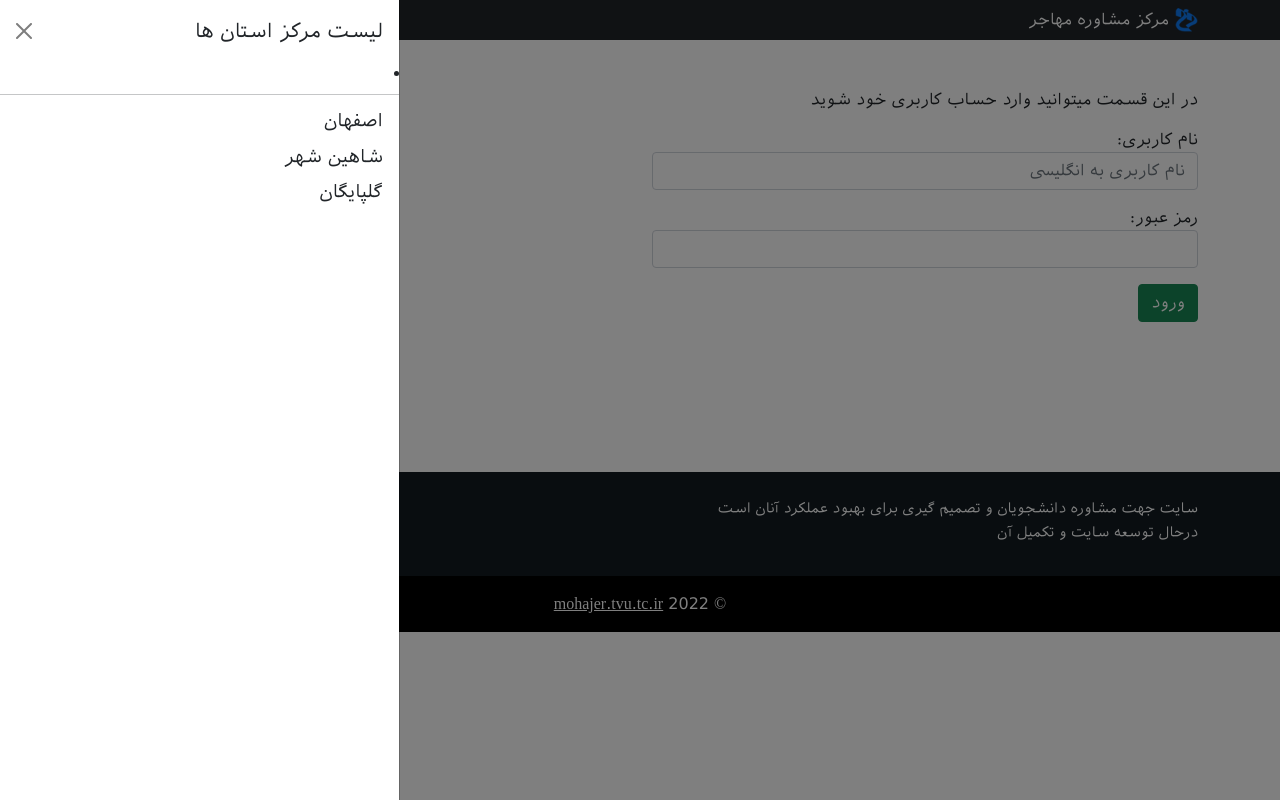
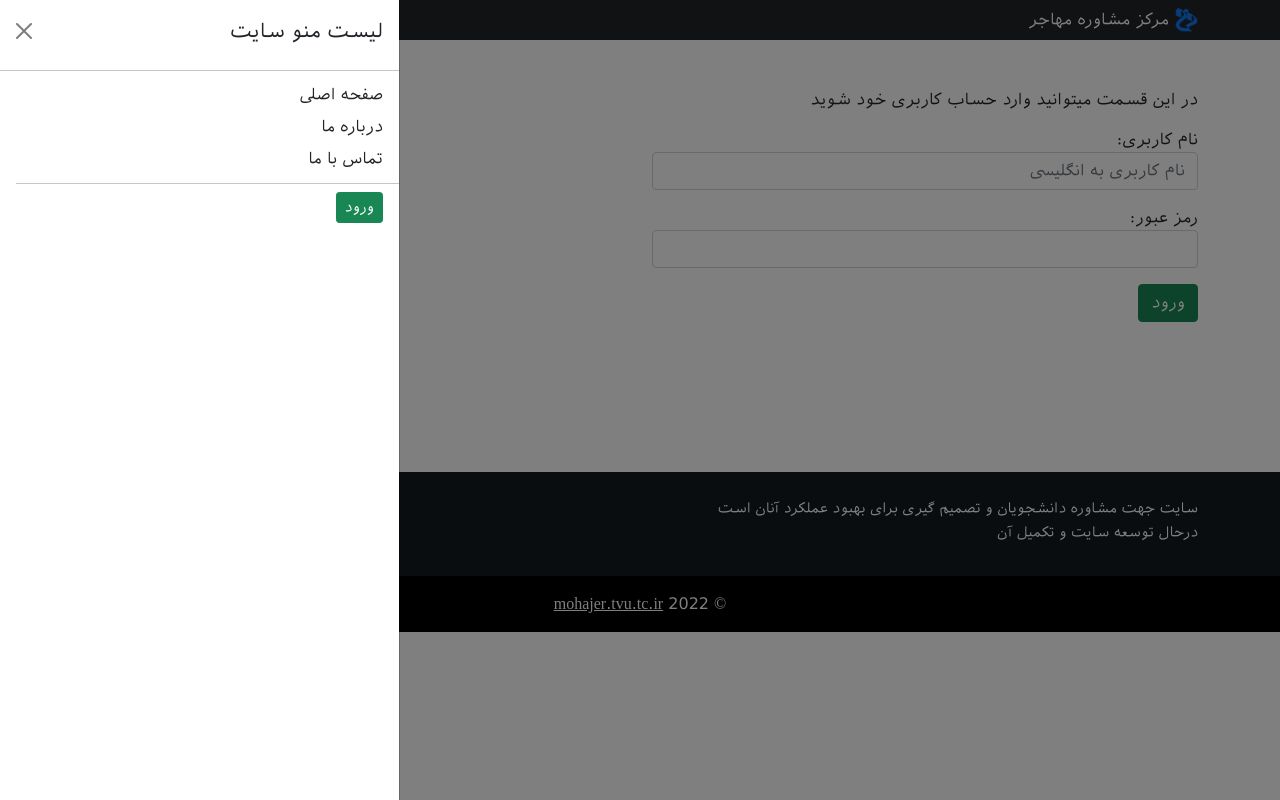
Before and after one commit to saeid-rasoli/moshavere_mohajer, a Django app: page /login/?next=/markaz-moshavere/ in a window 1280 px wide, after a click that opens the changed part. Run offline with Django 4.2, Linux system fonts and the light colour scheme; parts of the project's set-up code (start-up, migrations or seed data) failed here and were passed over; some libraries are stand-ins or nearby versions.

Commit message:
markaz moshavere added

```diff
--- a/moshavere/urls.py
+++ b/moshavere/urls.py
@@ -19,4 +19,6 @@ urlpatterns = [
     path('consulation/<slug:slug>/export/', views.export_form, name='export_form'),
     path('students/', views.students_view, name='students'),
     path('markaz-moshavere/<city>/', views.marakez_moshavere, name='markaz_moshavere'),
+    path('markaz-moshavere/', views.marakez_moshavere_all, name='markaz_moshavere_all')
+
 ]
--- a/templates/snippets/navbar.html
+++ b/templates/snippets/navbar.html
@@ -8,45 +8,46 @@
 
     <div class="row">
         <div class="col">
-            <li class="nav-item dropdown" style="list-style: none;">
-                <a class="btn btn-outline-light btn-sm dropdown-toggle" href="#" id="navbarDropdown" role="button" data-bs-toggle="dropdown"
-                    aria-expanded="false">
-                    منو
-                </a>
-                <ul class="dropdown-menu dropdown-menu-end" aria-labelledby="navbarDropdown">
-                {% if user.is_authenticated %}
-                    <li><a class="dropdown-item" style="margin-left: 6px;" href="{% url 'moshavere:employee' %}">پروفایل</a></li>
-                {% if user.is_authenticated and user.employee.is_authorized == True %}
-                    <li><a class="dropdown-item" style="margin-left: 6px;" href="{% url 'moshavere:consulation' %}">{{ user.employee.job }}</a></li>
-                    <li><a class="dropdown-item" style="margin-left: 6px;" href="{% url 'moshavere:students' %}">دانشجویان</a></li>
-                {% endif %}
-                    <li>
-                        <hr class="dropdown-divider">
-                    </li>
-                    <li><a class="dropdown-item" style="margin-left: 6px;" href="{% url 'moshavere:logout' %}">خروج</a></li>
-                {% else %}
-                    <li><a class="dropdown-item" href="{% url 'moshavere:login' %}">ورود</a></li>
-                {% endif %}
-                </ul>
+            <li class="nav-item" style="list-style: none;">
+                <a class="btn btn-outline-light btn-sm text-nowrap" href="#">رزرو نوبت</a>
             </li>
         </div>
         <div class="col m-0 p-0">
             <button class="navbar-toggler py-0 px-2" type="button" data-bs-toggle="offcanvas" data-bs-target="#offcanvasNavbar" aria-controls="offcanvasNavbar">
-                <span class="navbar-toggler-icon" ></span>
+                <span class="navbar-toggler-icon"></span>
             </button>
             <div class="offcanvas offcanvas-end" tabindex="-1" id="offcanvasNavbar" aria-labelledby="offcanvasNavbarLabel">
                 <div class="offcanvas-header">
-                    <h5 class="offcanvas-title" id="offcanvasNavbarLabel">لیست مرکز استان ها</h5>
+                    <h5 class="offcanvas-title" id="offcanvasNavbarLabel">لیست منو سایت</h5>
                     <button type="button" class="btn-close text-reset" data-bs-dismiss="offcanvas" aria-label="Close"></button>
                 </div>
-                <li>
+                <li style="list-style: none;">
                     <hr class="dropdown-divider">
                 </li>
                 <div class="offcanvas-body p-0 m-0">
                     <ul class="navbar-nav justify-content-end flex-grow-1 pe-3">
-                        <li><a class="dropdown-item" style="font-size: 1.15em;" href="{% url 'moshavere:markaz_moshavere' city='اصفهان' %}">اصفهان</a></li>
-                        <li><a class="dropdown-item" style="font-size: 1.15em;" href="{% url 'moshavere:markaz_moshavere' city='شاهین شهر' %}">شاهین شهر</a></li>
-                        <li><a class="dropdown-item" style="font-size: 1.15em;" href="{% url 'moshavere:markaz_moshavere' city='گلپایگان' %}">گلپایگان</a></li>
+                        <li><a class="dropdown-item" href="{% url 'moshavere:index' %}">صفحه اصلی</a></li>
+                        <li><a class="dropdown-item" href="#">درباره ما</a></li>
+                        <li><a class="dropdown-item" href="#">تماس با ما</a></li>
+                        {% if user.is_authenticated %}
+                        <li><a class="dropdown-item" href="{% url 'moshavere:employee' %}">پروفایل</a></li>
+                        {% if user.is_authenticated and user.employee.is_authorized == True %}
+                        <li><a class="dropdown-item" href="{% url 'moshavere:consulation' %}">{{ user.employee.job }}</a></li>
+                        <li><a class="dropdown-item" href="{% url 'moshavere:students' %}">دانشجویان</a></li>
+                        {% endif %}
+                        {% if user.is_authenticated and user.employee.is_authorized == True and user.employee.job == 'ناظر'%}
+                        <li><a class="dropdown-item" href="{% url 'moshavere:markaz_moshavere_all' %}">مراکز مشاوره</a></li>
+                        {% endif %}
+                        <li>
+                            <hr class="dropdown-divider">
+                        </li>
+                        <li><a class="btn btn-danger btn-sm ms-3" href="{% url 'moshavere:logout' %}">خروج</a></li>
+                        {% else %}
+                        <li>
+                            <hr class="dropdown-divider">
+                        </li>
+                        <li><a class="btn btn-success btn-sm ms-3" href="{% url 'moshavere:login' %}">ورود</a></li>
+                        {% endif %}
                     </ul>
                 </div>
             </div>
```
Also changed, not shown: moshavere/views.py (+10 -0 lines), templates/markaz/marakez_moshaver_all.html (added, +34 -0 lines), README.md.
